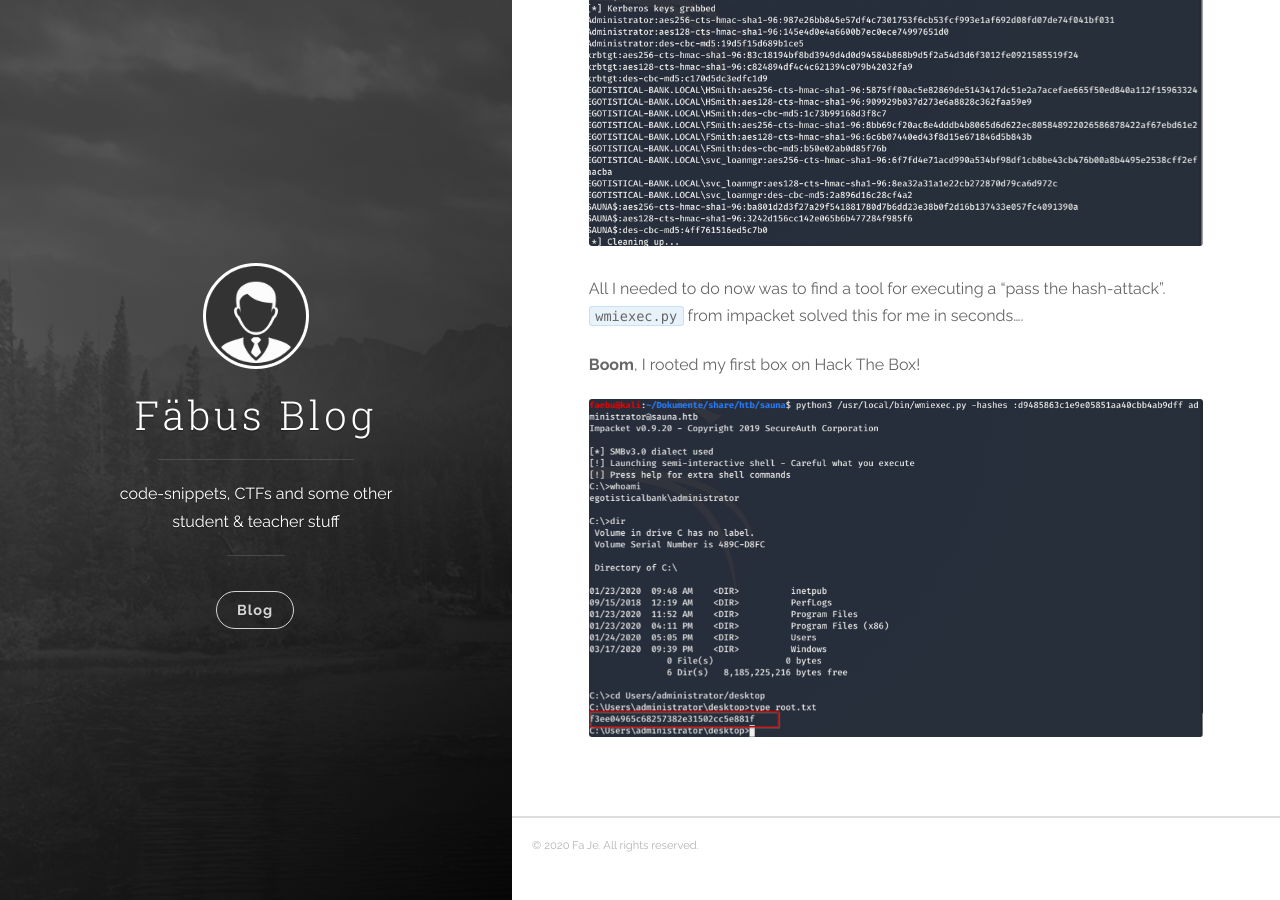
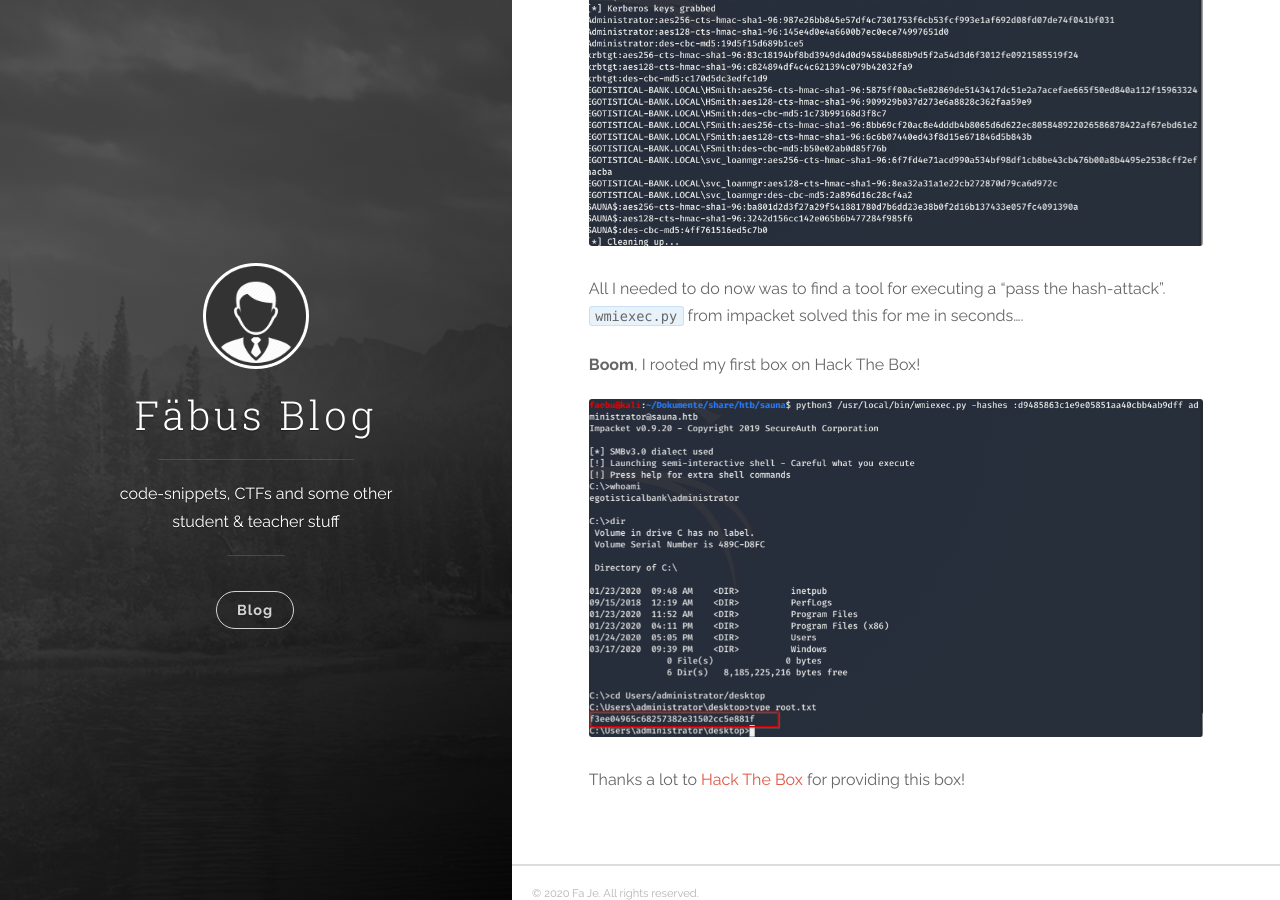
Before and after one commit to jaeflo/jaeflo.github.io, a Jekyll site: the page built from _posts/2020-03-12-hack-the-box-sauna.md, in a window 1280 px wide and 900 px high, scrolled down 5598 px. Built offline with Jekyll 4.4.1, drawn with Linux system fonts in a browser that asks for light colours.

Commit message:
finished

```diff
--- a/_posts/2020-03-12-hack-the-box-sauna.md
+++ b/_posts/2020-03-12-hack-the-box-sauna.md
@@ -94,3 +94,5 @@ All I needed to do now was to find a tool for executing a "pass the hash-attack"
 **Boom**, I rooted my first box on Hack The Box!
 
 ![root](/images/sauna/root.png)
+
+Thanks a lot to [Hack The Box](https://www.hackthebox.eu/) for providing this box!
```
